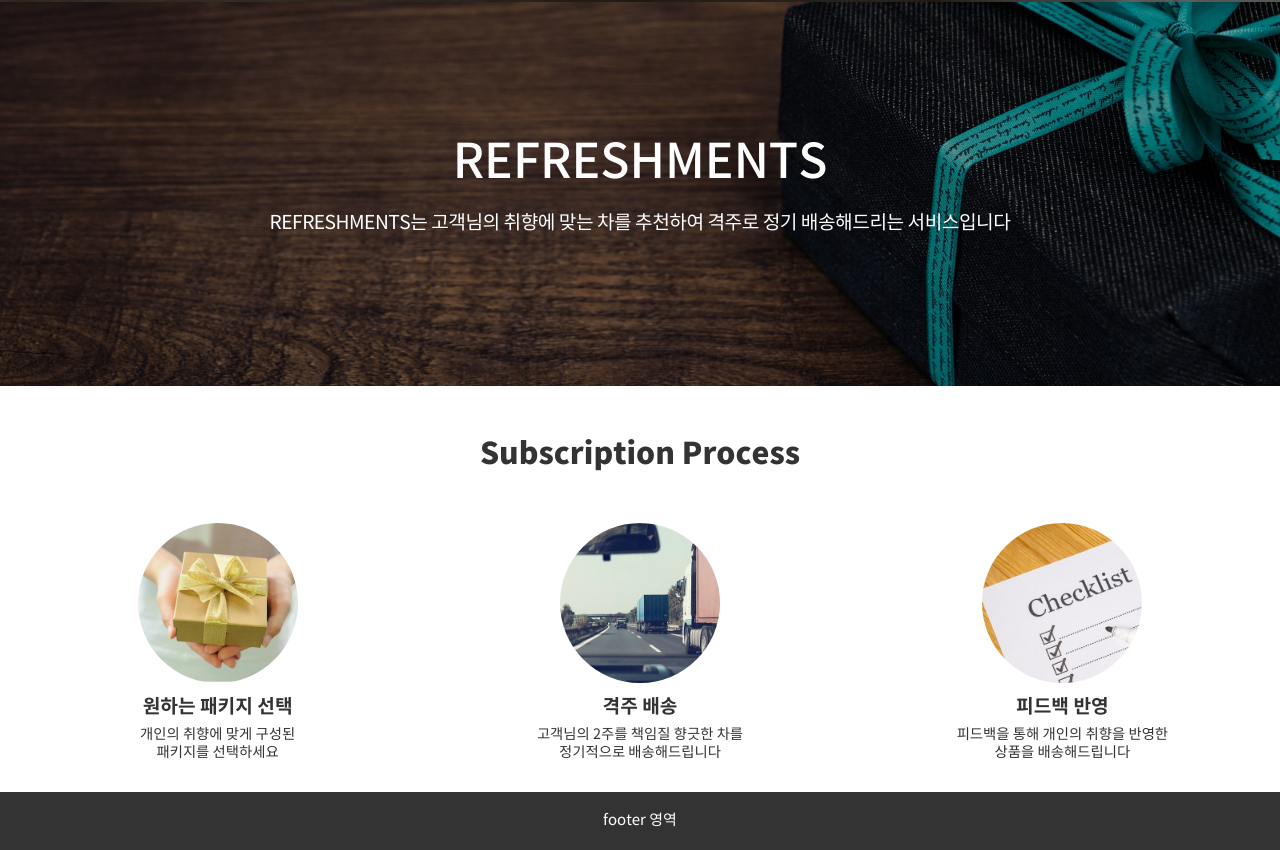
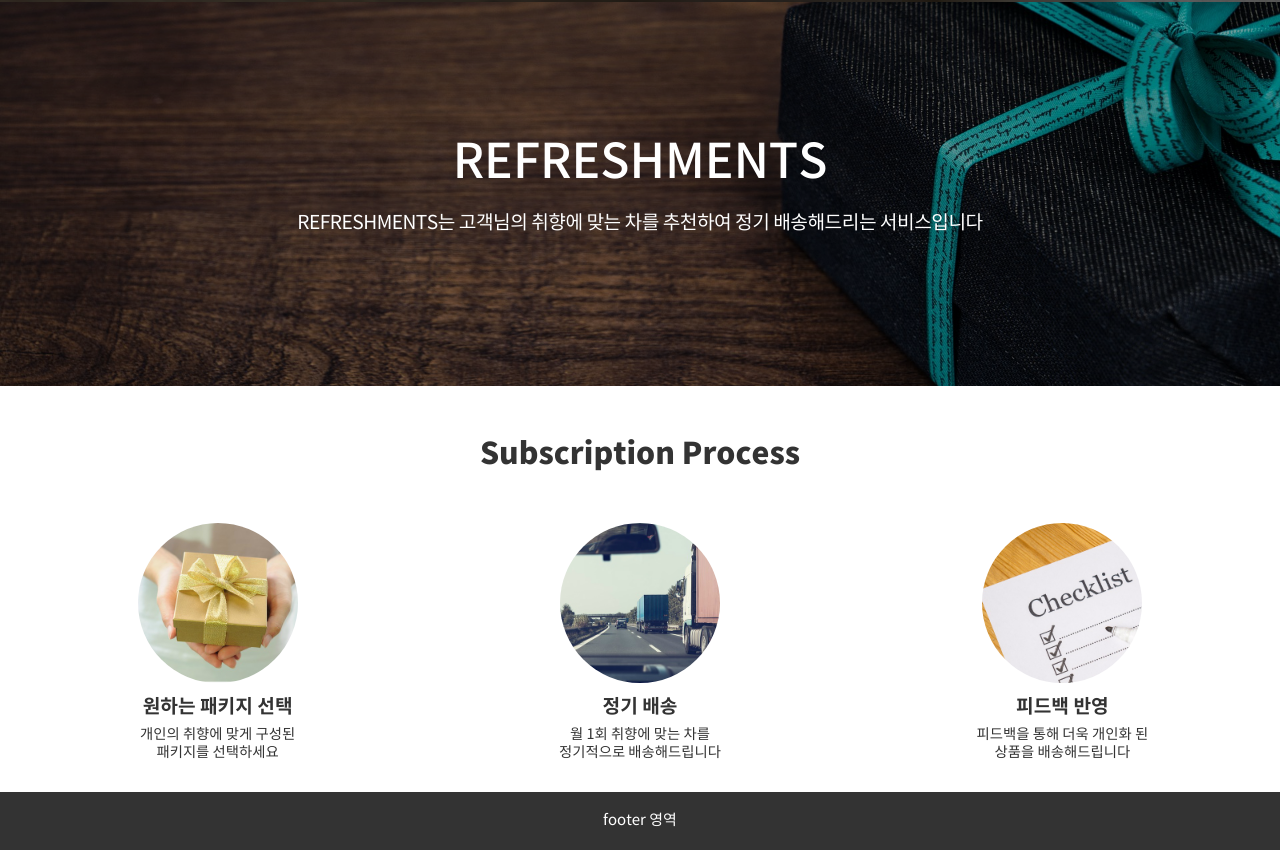
Before and after one commit to jo-narae/fretea, a Vue app: page /#/ in a window 1280 px wide. Shown: the part 958-1808 px from the top of the page. Built offline with nearby package versions, Linux system fonts and the light colour scheme.

Commit message:
격주 배송 -> 정기배송 문구 변경

```diff
--- a/src/components/main/About.vue
+++ b/src/components/main/About.vue
@@ -5,7 +5,7 @@
         <div class="about-title">Refreshments</div>
         <div class="about-detail">
           Refreshments는 고객님의 취향에 맞는 차를 추천하여
-          격주로 정기 배송해드리는 서비스입니다
+          정기 배송해드리는 서비스입니다
         </div>
       </div>
       <div class="about-image"></div>
--- a/src/components/main/Process.vue
+++ b/src/components/main/Process.vue
@@ -9,13 +9,13 @@
       </div>
       <div class="step-box">
         <img src="/static/img/process_two.jpg" class="step-image" />
-        <div class="step-head">격주 배송</div>
-        <div class="step-description">고객님의 2주를 책임질 향긋한 차를 <br/> 정기적으로 배송해드립니다</div>
+        <div class="step-head">정기 배송</div>
+        <div class="step-description">월 1회 취향에 맞는 차를 <br/> 정기적으로 배송해드립니다</div>
       </div>
       <div class="step-box">
         <img src="/static/img/process_three.jpg" class="step-image" />
         <div class="step-head">피드백 반영</div>
-        <div class="step-description">피드백을 통해 개인의 취향을 반영한 <br/> 상품을 배송해드립니다</div>
+        <div class="step-description">피드백을 통해 더욱 개인화 된 <br/> 상품을 배송해드립니다</div>
       </div>
     </div>
   </div>
```
